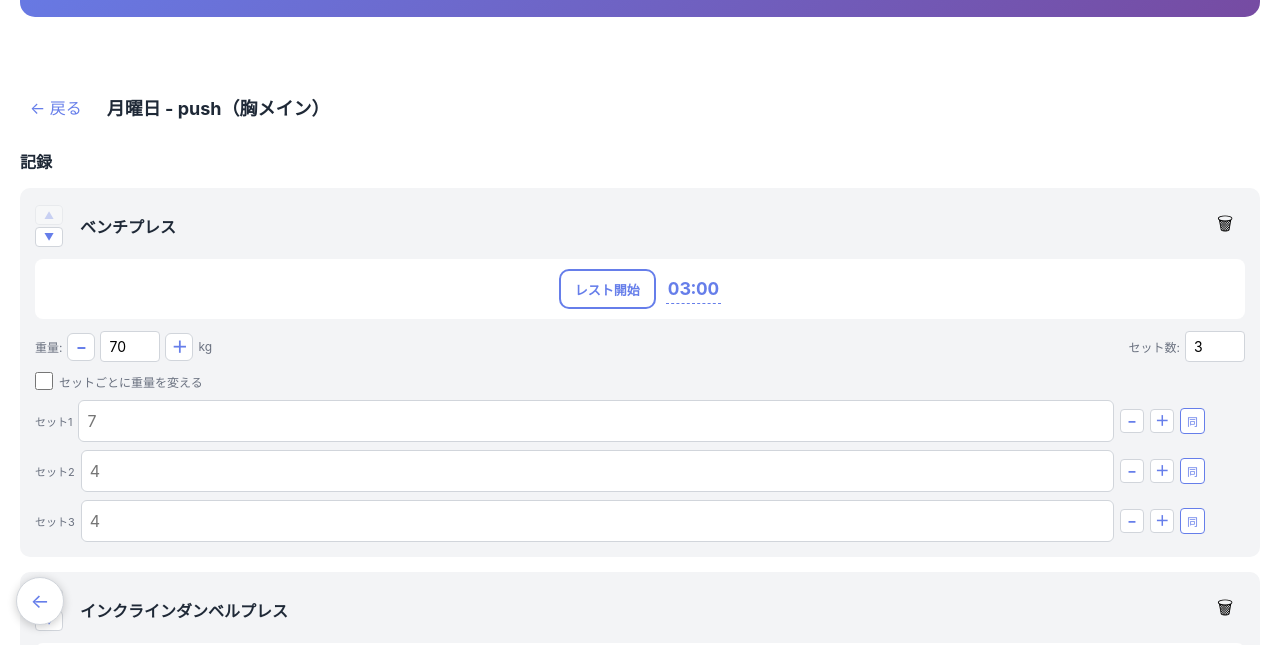
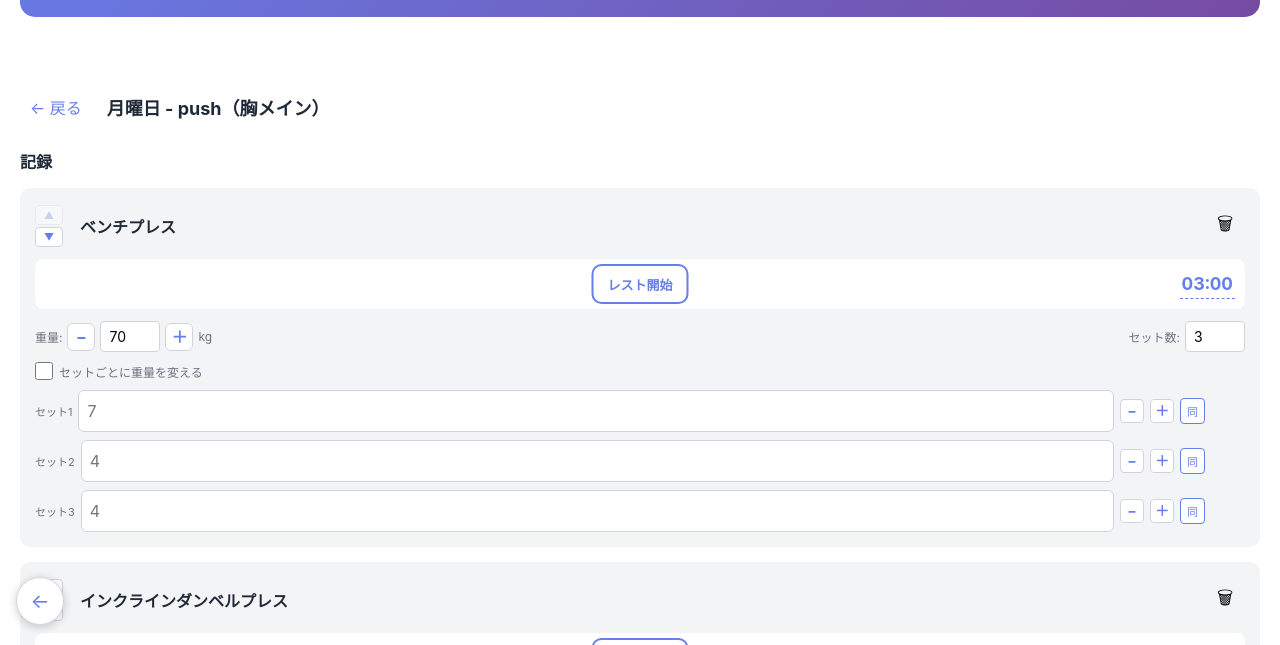
Before and after one commit to keiton212/gym-tracker, a plain HTML site: page index.html in a window 1280 px wide. Both pictures are taken after a click on the button "トレーニング開始". Shown: the part 155-800 px from the top of the page. Drawn offline with Linux system fonts and the light colour scheme; no server answers.

Commit message:
Center rest toggle button independent of countdown width

```diff
--- a/css/style.css
+++ b/css/style.css
@@ -401,14 +401,15 @@ button, input {
 }
 
 .rest-timer-row {
+    position: relative;
     display: flex;
     align-items: center;
-    justify-content: center;
     gap: 10px;
     background: white;
     border-radius: 8px;
     padding: 10px;
     margin-bottom: 12px;
+    min-height: 48px;
     transition: background 0.2s;
 }
 
@@ -422,12 +423,17 @@ button, input {
 }
 
 .rest-toggle-btn {
+    position: absolute;
+    left: 50%;
+    top: 50%;
+    transform: translate(-50%, -50%);
     padding: 8px 14px;
     font-size: 13px;
     min-height: 40px;
 }
 
 .rest-countdown {
+    margin-left: auto;
     font-size: 18px;
     font-weight: bold;
     font-variant-numeric: tabular-nums;
--- a/sw.js
+++ b/sw.js
@@ -1,4 +1,4 @@
-const CACHE_NAME = 'gym-tracker-v13';
+const CACHE_NAME = 'gym-tracker-v14';
 const urlsToCache = [
     './',
     './index.html',
```
